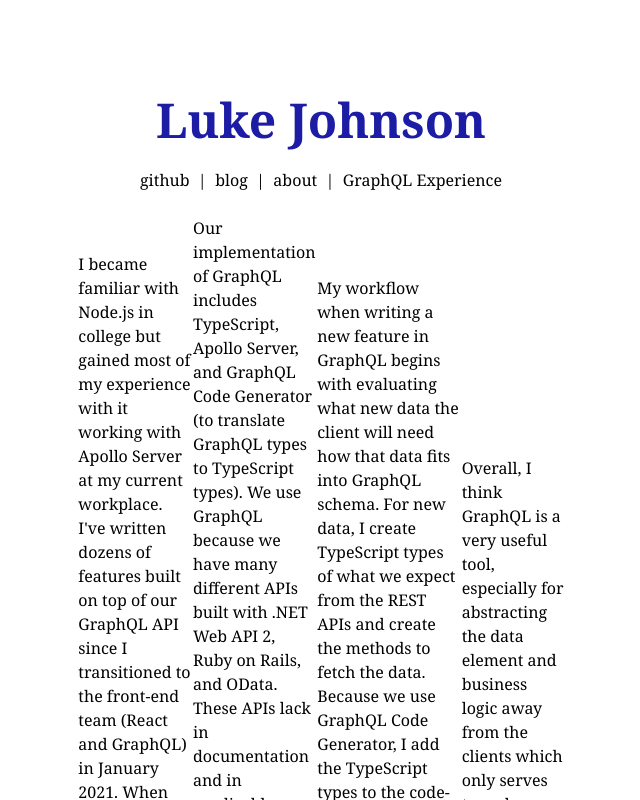
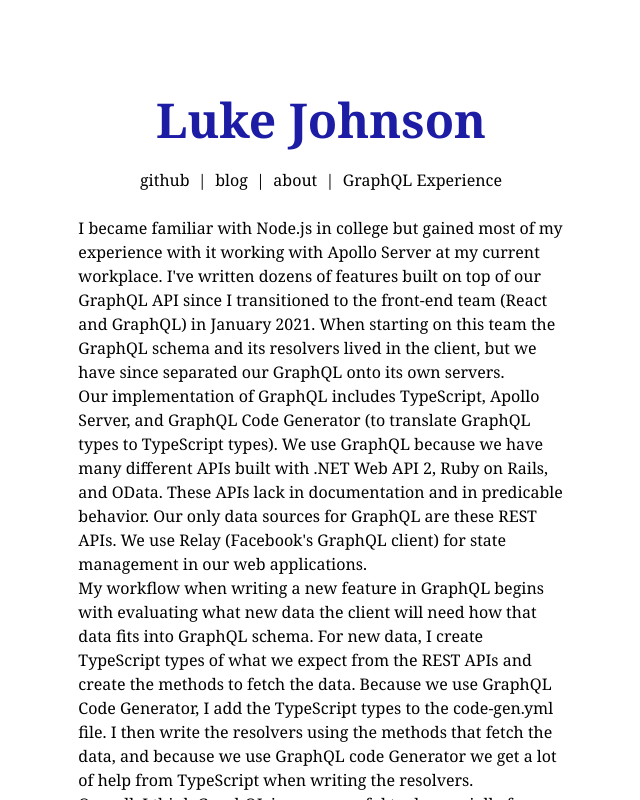
Before and after one commit to lukeedwardjo/lukejo, a React (Create React App) app: page /experience in a window 1280 px wide. Shown: the top 800 px of the page, without its empty margins (319-959 px from the left). Built offline with nearby package versions, Linux system fonts and the light colour scheme.

Commit message:
Update experience.tsx

```diff
--- a/src/routes/experience.tsx
+++ b/src/routes/experience.tsx
@@ -1,7 +1,6 @@
 export default function Experience() {
   return (
     <div className="flex items-center justify-center mt-6 ml-6 mr-6">
-      <p>
         I became familiar with Node.js in college but gained most of my
         experience with it working with Apollo Server at my current workplace.
         I've written dozens of features built on top of our GraphQL API since I
@@ -9,8 +8,7 @@
         When starting on this team the GraphQL schema and its resolvers lived in
         the client, but we have since separated our GraphQL onto its own
         servers.
-      </p>
-      <p>
+      <br/>
         Our implementation of GraphQL includes TypeScript, Apollo Server, and
         GraphQL Code Generator (to translate GraphQL types to TypeScript types).
         We use GraphQL because we have many different APIs built with .NET Web
@@ -18,8 +16,7 @@
         predicable behavior. Our only data sources for GraphQL are these REST
         APIs. We use Relay (Facebook's GraphQL client) for state management in
         our web applications.
-      </p>
-      <p>
+      <br/>
         My workflow when writing a new feature in GraphQL begins with evaluating
         what new data the client will need how that data fits into GraphQL
         schema. For new data, I create TypeScript types of what we expect from
@@ -28,12 +25,10 @@
         file. I then write the resolvers using the methods that fetch the data,
         and because we use GraphQL code Generator we get a lot of help from
         TypeScript when writing the resolvers.
-      </p>
-      <p>
+      <br/>
         Overall, I think GraphQL is a very useful tool, especially for
         abstracting the data element and business logic away from the clients
         which only serves to make them more maintainable and nimbler.
-      </p>
     </div>
   );
 }
```
